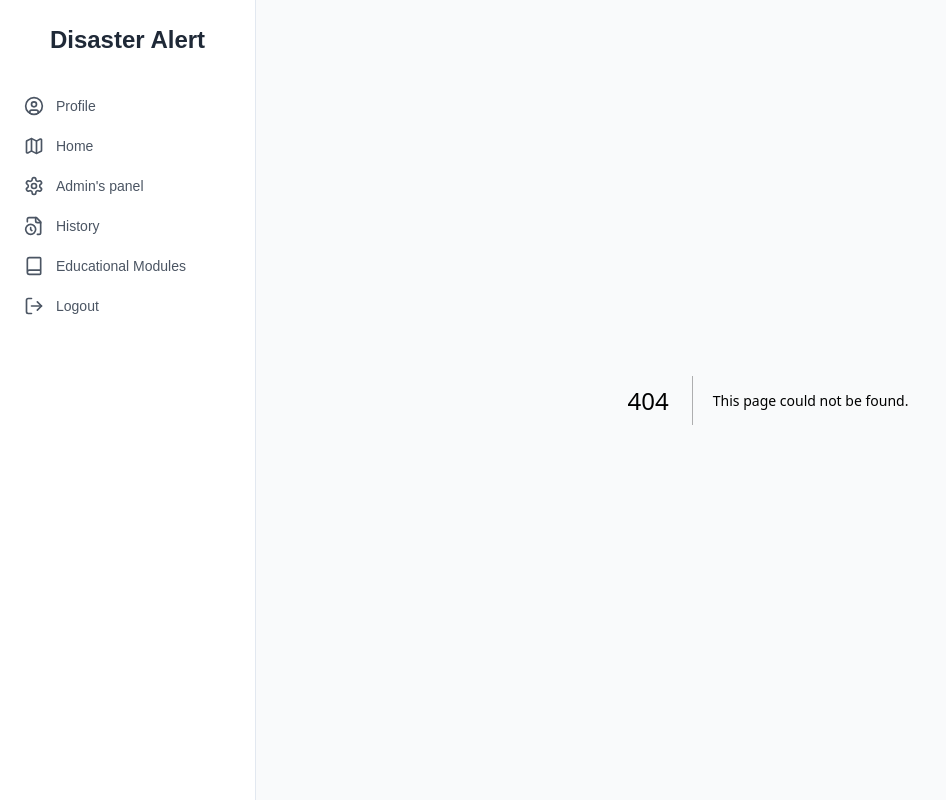
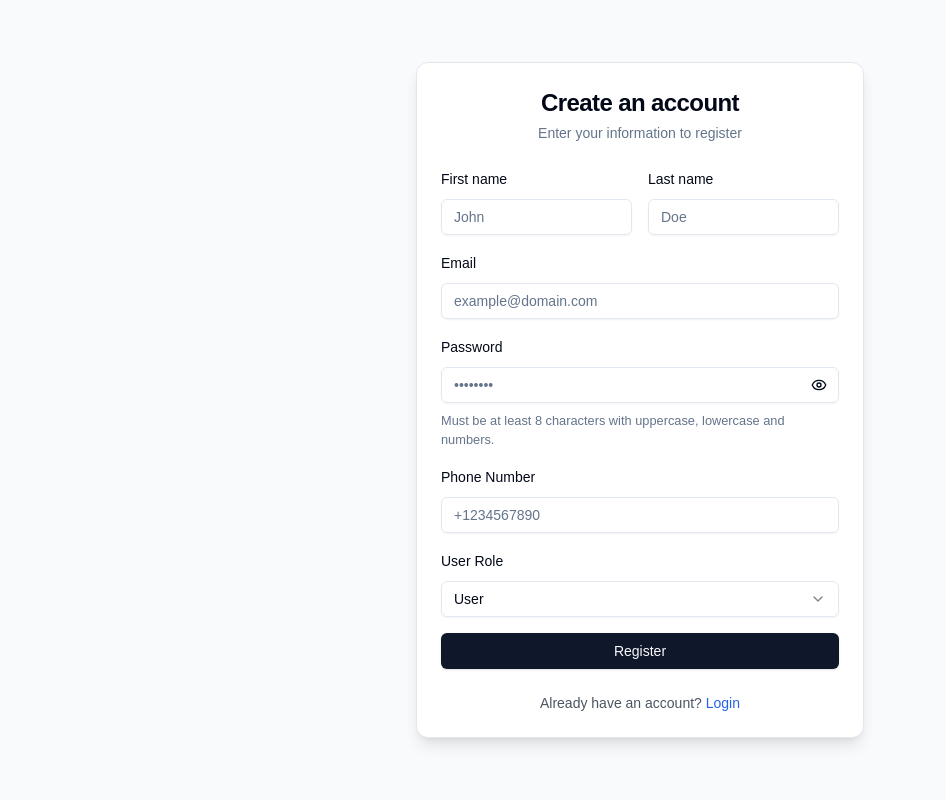
Before and after one commit to bsc-inf-04-20/disaster-alert-frontend, a Next.js app: page /registration in a window 1280 px wide. Before the commit this address had no page. Shown: the whole page, without its empty margins (0-946 px from the left). Built offline with nearby package versions, Linux system fonts and the light colour scheme.

Commit message:
Adding login page

```diff
--- a/src/app/home/homeClient.tsx
+++ b/src/app/home/homeClient.tsx
@@ -202,6 +202,9 @@ function HomePageClient() {
         }
 
         const disasters= await res.json();
+
+        console.log("fisrt how of disasters",disasters)
+
 
         return disasters
       } catch (error) {
--- a/src/app/login/page.tsx
+++ b/src/app/login/page.tsx
@@ -136,8 +136,8 @@ export default function LoginPage() {
               {isLoading ? 'Logging in...' : 'Login'}
             </Button>
             <Button
-            className='justify-self-center'
-            onClick={() => setRegistrationDialogIsOpen(true)}
+            className='justify-self-center text-blue-400'
+            onClick={() => router.push("/registration")}
             variant='ghost'
             >You don't have an account? Register
             </Button>
--- /dev/null
+++ b/src/app/registration/layout.tsx
@@ -0,0 +1,11 @@
+export default function LoginLayout({
+    children,
+  }: {
+    children: React.ReactNode;
+  }) {
+    return (
+      <div className="min-h-screen">
+        {children}
+      </div>
+    );
+  }
--- /dev/null
+++ b/src/app/registration/page.tsx
@@ -0,0 +1,281 @@
+"use client"
+
+import { useState } from "react";
+import { useRouter } from "next/navigation";
+import { zodResolver } from "@hookform/resolvers/zod";
+import { useForm } from "react-hook-form";
+import { z } from "zod";
+import { Eye, EyeOff } from "lucide-react";
+import { toast, Toaster } from "sonner";
+import { Button } from "@/components/ui/button";
+import {
+  Form,
+  FormControl,
+  FormDescription,
+  FormField,
+  FormItem,
+  FormLabel,
+  FormMessage,
+} from "@/components/ui/form";
+import { Input } from "@/components/ui/input";
+import {
+  Card,
+  CardContent,
+  CardDescription,
+  CardFooter,
+  CardHeader,
+  CardTitle,
+} from "@/components/ui/card";
+import {
+  Select,
+  SelectContent,
+  SelectItem,
+  SelectTrigger,
+  SelectValue
+} from "@/components/ui/select";
+import { Alert, AlertDescription } from "@/components/ui/alert";
+
+// Validation schema using Zod
+const formSchema = z.object({
+  firstName: z.string().min(2, {
+    message: "First name must be at least 2 characters.",
+  }),
+  lastName: z.string().min(2, {
+    message: "Last name must be at least 2 characters.",
+  }),
+  email: z.string().email({
+    message: "Please enter a valid email address.",
+  }),
+  password: z.string().min(8, {
+    message: "Password must be at least 8 characters.",
+  }).regex(/^(?=.*[a-z])(?=.*[A-Z])(?=.*\d)/, {
+    message: "Password must contain uppercase, lowercase and a number.",
+  }),
+  phoneNumber: z.string().regex(/^\+?[0-9]{10,15}$/, {
+    message: "Please enter a valid phone number.",
+  }),
+  userRole: z.number().default(1),
+});
+
+export default function RegisterPage() {
+  const router = useRouter();
+  const [showPassword, setShowPassword] = useState(false);
+  const [isLoading, setIsLoading] = useState(false);
+  const [error, setError] = useState("");
+
+  // Define form with default values
+  const form = useForm({
+    resolver: zodResolver(formSchema),
+    defaultValues: {
+      firstName: "",
+      lastName: "",
+      email: "",
+      password: "",
+      phoneNumber: "",
+      userRole: 1,
+    },
+  });
+
+  // Handle form submission
+  async function onSubmit(values: any) {
+    setIsLoading(true);
+    setError("");
+
+    try {
+      const response = await fetch(
+        'http://localhost:3000/users',
+        {
+          method: 'POST',
+          headers: {
+            'Content-Type': 'application/json'
+          },
+          body: JSON.stringify(values)
+        }
+      );
+
+      if (!response.ok) {
+        toast.error(`Registration failed: ${response.statusText}`);
+        throw new Error(`HTTP error! status: ${response.status}`);
+      }
+
+      // Get the response data
+      const data = await response.json();
+      console.log('Registration successful:', data);
+
+      // Show success toast
+      toast.success('Registration successful!');
+
+      // Navigate to login page after successful registration
+      setTimeout(() => {
+        router.push('/login');
+      }, 1500);
+
+    } catch (err) {
+      console.error('Registration error:', err);
+      if (err instanceof Error) {
+        setError(`Connection error: ${err.message}`);
+        toast.error(`Connection error: ${err.message}`);
+      } else {
+        setError('Failed to connect to the server.');
+        toast.error('Failed to connect to the server.');
+      }
+    } finally {
+      setIsLoading(false);
+    }
+  }
+
+  return (
+    <div className="flex justify-center items-center min-h-screen bg-gray-50">
+      <Toaster position="top-right" theme="system" />
+      <Card className="w-full max-w-md shadow-lg">
+        <CardHeader className="space-y-1">
+          <CardTitle className="text-2xl font-bold text-center">Create an account</CardTitle>
+          <CardDescription className="text-center">
+            Enter your information to register
+          </CardDescription>
+        </CardHeader>
+        <CardContent>
+          {error && (
+            <Alert variant="destructive" className="mb-4">
+              <AlertDescription>{error}</AlertDescription>
+            </Alert>
+          )}
+          <Form {...form}>
+            <form onSubmit={form.handleSubmit(onSubmit)} className="space-y-4">
+              <div className="grid grid-cols-2 gap-4">
+                <FormField
+                  control={form.control}
+                  name="firstName"
+                  render={({ field }) => (
+                    <FormItem>
+                      <FormLabel>First name</FormLabel>
+                      <FormControl>
+                        <Input placeholder="John" {...field} />
+                      </FormControl>
+                      <FormMessage />
+                    </FormItem>
+                  )}
+                />
+                <FormField
+                  control={form.control}
+                  name="lastName"
+                  render={({ field }) => (
+                    <FormItem>
+                      <FormLabel>Last name</FormLabel>
+                      <FormControl>
+                        <Input placeholder="Doe" {...field} />
+                      </FormControl>
+                      <FormMessage />
+                    </FormItem>
+                  )}
+                />
+              </div>
+
+              <FormField
+                control={form.control}
+                name="email"
+                render={({ field }) => (
+                  <FormItem>
+                    <FormLabel>Email</FormLabel>
+                    <FormControl>
+                      <Input type="email" placeholder="example@domain.com" {...field} />
+                    </FormControl>
+                    <FormMessage />
+                  </FormItem>
+                )}
+              />
+
+              <FormField
+                control={form.control}
+                name="password"
+                render={({ field }) => (
+                  <FormItem>
+                    <FormLabel>Password</FormLabel>
+                    <FormControl>
+                      <div className="relative">
+                        <Input
+                          type={showPassword ? "text" : "password"}
+                          placeholder="••••••••"
+                          {...field}
+                        />
+                        <Button
+                          type="button"
+                          variant="ghost"
+                          size="sm"
+                          className="absolute right-0 top-0 h-full px-3 py-2 hover:bg-transparent"
+                          onClick={() => setShowPassword(!showPassword)}
+                        >
+                          {showPassword ? <EyeOff size={16} /> : <Eye size={16} />}
+                        </Button>
+                      </div>
+                    </FormControl>
+                    <FormDescription>
+                      Must be at least 8 characters with uppercase, lowercase and numbers.
+                    </FormDescription>
+                    <FormMessage />
+                  </FormItem>
+                )}
+              />
+
+              <FormField
+                control={form.control}
+                name="phoneNumber"
+                render={({ field }) => (
+                  <FormItem>
+                    <FormLabel>Phone Number</FormLabel>
+                    <FormControl>
+                      <Input placeholder="+1234567890" {...field} />
+                    </FormControl>
+                    <FormMessage />
+                  </FormItem>
+                )}
+              />
+
+              <FormField
+                control={form.control}
+                name="userRole"
+                render={({ field }) => (
+                  <FormItem>
+                    <FormLabel>User Role</FormLabel>
+                    <Select
+                      onValueChange={(value) => field.onChange(parseInt(value))}
+                      defaultValue={field.value.toString()}
+                    >
+                      <FormControl>
+                        <SelectTrigger>
+                          <SelectValue placeholder="Select a role" />
+                        </SelectTrigger>
+                      </FormControl>
+                      <SelectContent>
+                        <SelectItem value="0">Admin</SelectItem>
+                        <SelectItem value="1">User</SelectItem>
+                        <SelectItem value="2">Guest</SelectItem>
+                      </SelectContent>
+                    </Select>
+                    <FormMessage />
+                  </FormItem>
+                )}
+              />
+
+              <Button type="submit" className="w-full" disabled={isLoading}>
+                {isLoading ? "Registering..." : "Register"}
+              </Button>
+            </form>
+          </Form>
+        </CardContent>
+        <CardFooter className="flex justify-center">
+          <p className="text-sm text-gray-600">
+            Already have an account?{" "}
+            <Button
+              variant="link"
+              className="p-0 h-auto text-blue-600 hover:text-blue-800"
+              onClick={() => router.push('/login')}
+            >
+              Login
+            </Button>
+          </p>
+        </CardFooter>
+      </Card>
+    </div>
+  );
+}
--- a/src/components/AppLayout.tsx
+++ b/src/components/AppLayout.tsx
@@ -2,15 +2,17 @@
 
 import { usePathname } from 'next/navigation';
 import Link from 'next/link';
-import { LogOut, Menu, Map, Settings,FileClock, Book, UserCircle } from 'lucide-react';
+import { LogOut, Menu, Map, Settings, FileClock, Book, UserCircle } from 'lucide-react';
 import { Button } from "@/components/ui/button";
-import { useState} from 'react';
+import { useState } from 'react';
 import AppDrawer from './mobileLayout';
 
 export default function AppLayout({ children }: { children: React.ReactNode }) {
   const pathname = usePathname();
   const role = 1;
-  const isLoginPage = pathname === '/login'
+  const isLoginPage = pathname === '/login';
+  const isRegistrationPage = pathname === '/registration';
+  const shouldHideNav = isLoginPage || isRegistrationPage;
   const [open, setOpen] = useState(false);
   const [isMobileNavVisible, setIsMobileNavVisible] = useState(false);
 
@@ -19,14 +21,14 @@ export default function AppLayout({ children }: { children: React.ReactNode }) {
       { title: "Profile", href: "/profile", icon: UserCircle },
       { title: "Home", href: "/home", icon: Map },
       { title: "Admin's panel", href: "/admin-page", icon: Settings },
-      { title: "History", href: "/history", icon:FileClock  },
+      { title: "History", href: "/history", icon: FileClock },
       { title: "Educational Modules", href: "/educational-modules", icon: Book },
       { title: "Logout", href: "/login", icon: LogOut }
     ]},
-    { role: 1, items: [
-      { title: "Profile", href: "/profile", icon: UserCircle  },
+    { role: 2, items: [
+      { title: "Profile", href: "/profile", icon: UserCircle },
       { title: "Home", href: "/home", icon: Map },
-      { title: "History", href: "/history", icon:FileClock  },
+      { title: "History", href: "/history", icon: FileClock },
       { title: "Educational Modules", href: "/educational-modules", icon: Book },
       { title: "Logout", href: "/login", icon: LogOut }
     ]}
@@ -41,7 +43,7 @@ export default function AppLayout({ children }: { children: React.ReactNode }) {
 
   const NavigationItems = () => (
     <div className="space-y-1">
-      {filteredNavItems.map((item:any) => {
+      {filteredNavItems.map((item: any) => {
         const Icon = item.icon;
         return (
           <Link
@@ -78,7 +80,7 @@ export default function AppLayout({ children }: { children: React.ReactNode }) {
 
   return (
     <div className="flex h-screen">
-      {!isLoginPage && (
+      {!shouldHideNav && (
         <>
           {/* Desktop Sidebar */}
           <aside className="hidden md:block w-64 border-r bg-white print:hidden">
@@ -125,7 +127,7 @@ export default function AppLayout({ children }: { children: React.ReactNode }) {
       )}
 
       {/* Main content */}
-      <main className={`${isLoginPage ? 'w-full' : 'flex-1'} ${!isLoginPage ? 'md:pt-0 pt-16' : ''} overflow-auto bg-gray-50 print:w-full print:m-0 print:p-0 print:bg-white `}>
+      <main className={`${shouldHideNav ? 'w-full' : 'flex-1'} ${!shouldHideNav ? 'md:pt-0 pt-16' : ''} overflow-auto bg-gray-50 print:w-full print:m-0 print:p-0 print:bg-white`}>
         {children}
       </main>
     </div>
```
